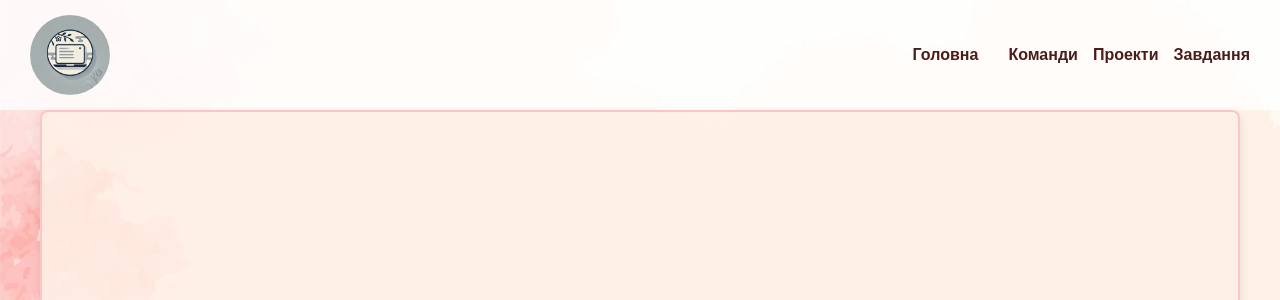
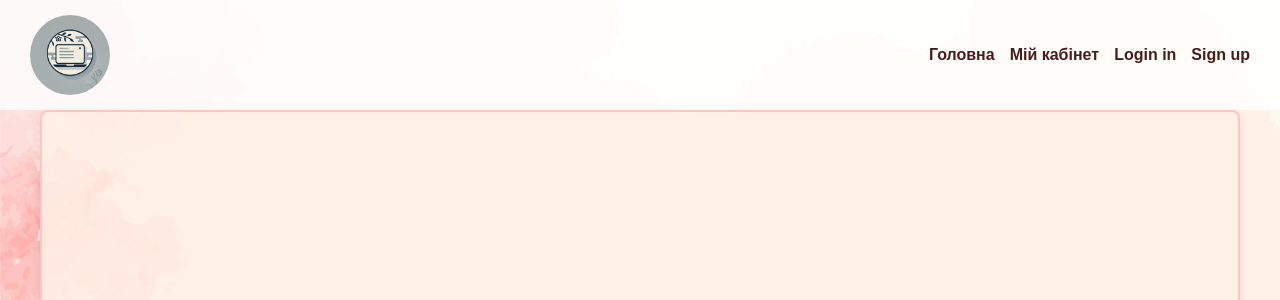
Before and after one commit to b4oody/task-track-manager, a Django app: page /profile/team/1/add-member/ in a window 1280 px wide. Shown: the top 300 px of the page. Run offline with Django 5.2, Linux system fonts and the light colour scheme; tables that the repository leaves empty hold one stand-in row (values such as "Sample post").

Commit message:
update: change on the main in templates

```diff
--- a/templates/includes/headers/header-main.html
+++ b/templates/includes/headers/header-main.html
@@ -6,11 +6,17 @@
     <img src="{% static "img/logo.png" %}" alt="Logo" class="logo">
     <nav class="navigation">
       <ul>
-        <li><a href={% url "taskhub:index" %}>Головна</a></li>
-        <li><a href="{% url "taskhub:profile" %}">{{ user.username }}</a></li>
-        <li><a href="{% url 'taskhub:teams' %}">Команди</a></li>
-        <li><a href="{% url 'taskhub:projects' %}">Проекти</a></li>
-        <li><a href="{% url 'taskhub:tasks' %}">Завдання</a></li>
+        <li><a href="{% url "taskhub:index" %}">Головна</a></li>
+        {% if user.is_authenticated %}
+          <li><a href="{% url "taskhub:profile" %}">{{ user.username }}</a></li>
+          <li><a href="{% url 'taskhub:teams' %}">Команди</a></li>
+          <li><a href="{% url 'taskhub:projects' %}">Проекти</a></li>
+          <li><a href="{% url 'taskhub:tasks' %}">Завдання</a></li>
+        {% else %}
+          <li><a href="{% url "taskhub:profile" %}">Мій кабінет</a></li>
+          <li><a href="{% url "login" %}">Login in</a></li>
+          <li><a href="{% url "taskhub:register" %}">Sign up</a></li>
+        {% endif %}
       </ul>
     </nav>
   </header>
--- a/templates/index/index.html
+++ b/templates/index/index.html
@@ -6,7 +6,7 @@
 {% endblock %}
 
 {% block header %}
-  {% include "includes/headers/header-index.html" %}
+  {% include "includes/headers/header-main.html" %}
 {% endblock %}
 
 {% block content %}
```
